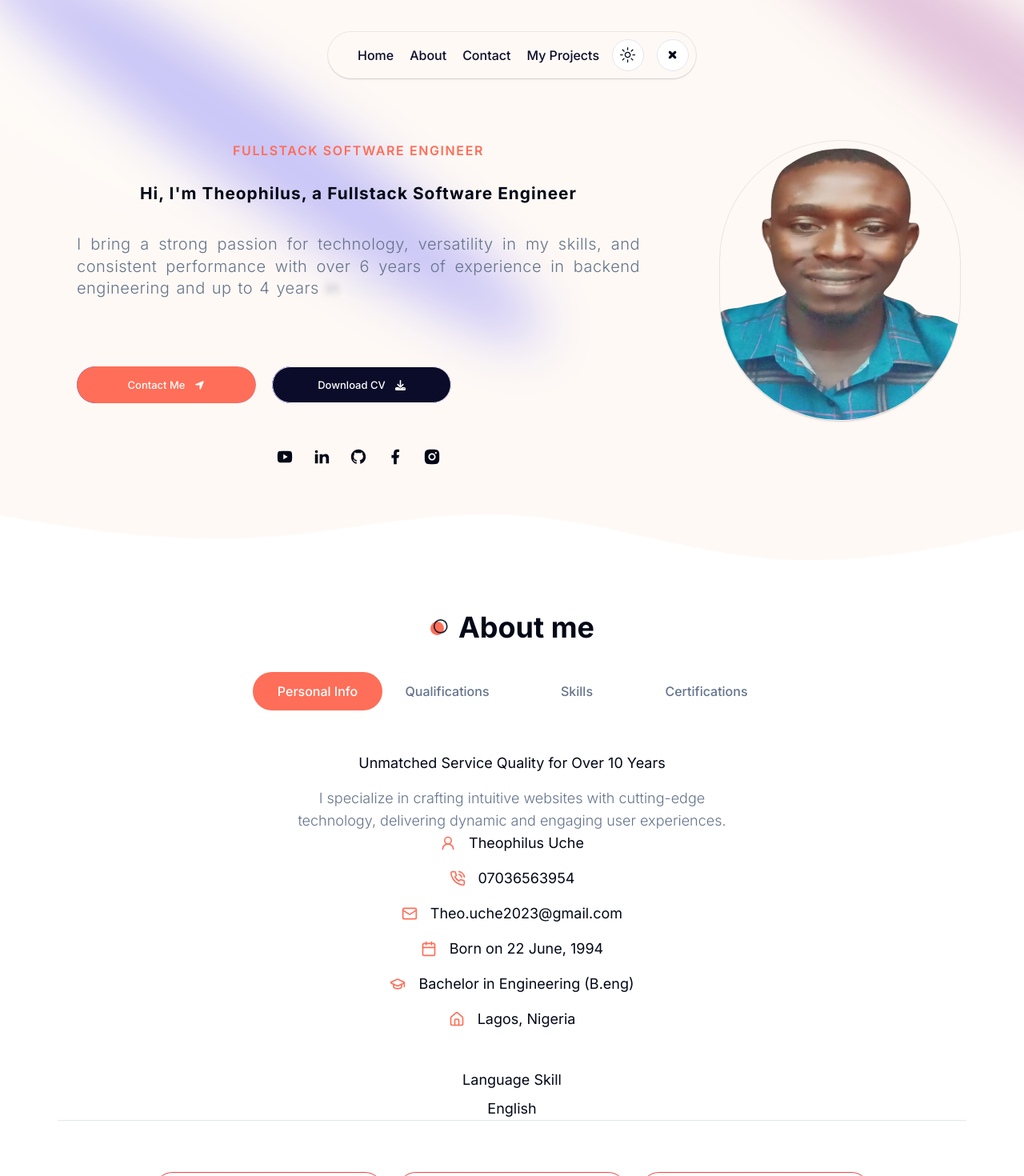
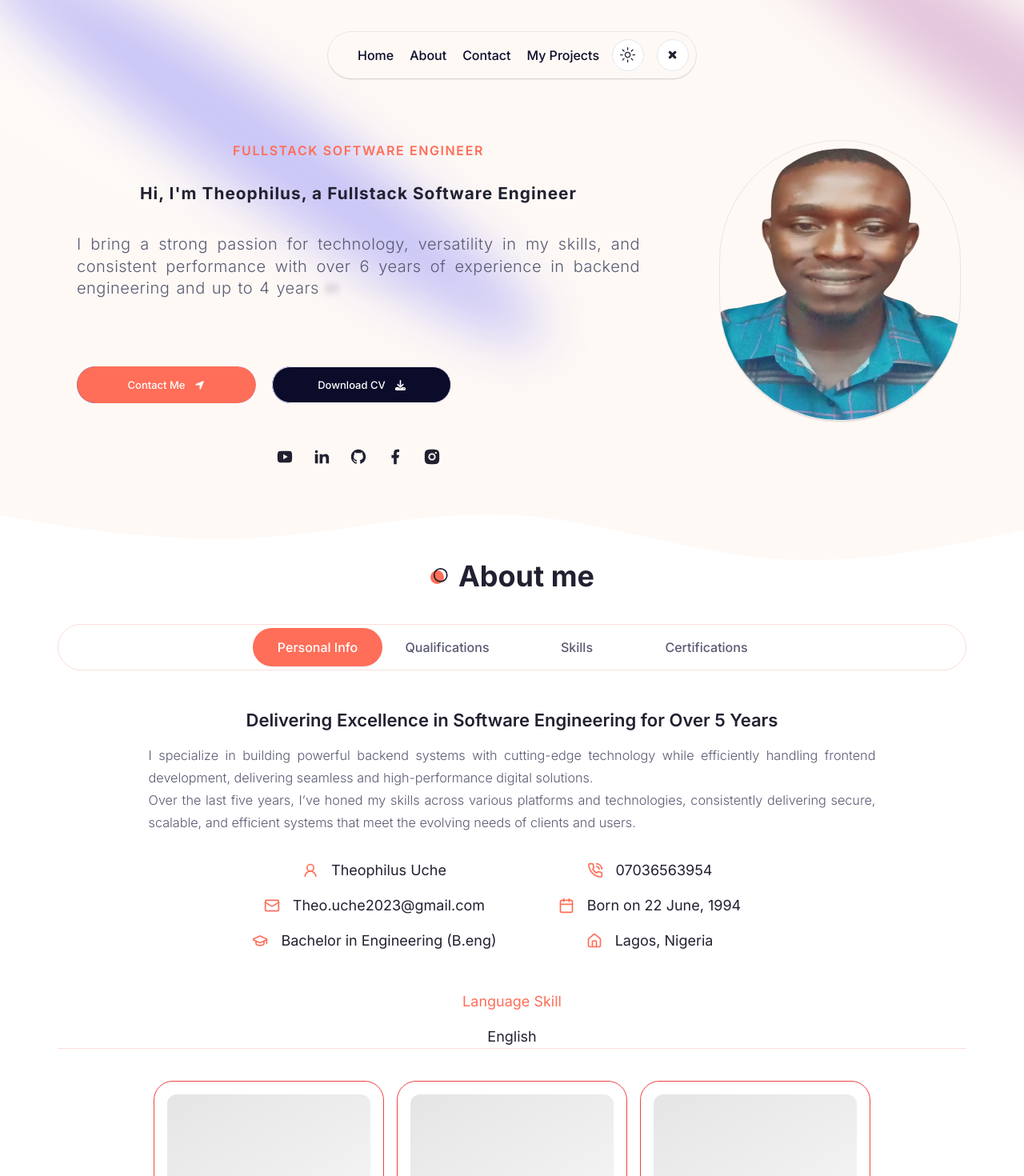
Before and after one commit to TheSoftNode/personal-portfolio, a Next.js app: page / in a window 1280 px wide. Shown: the top 1470 px of the page at 80% size. Built offline with nearby package versions, Linux system fonts and the light colour scheme.

Commit message:
added more styles to the about section

```diff
--- a/app/globals.css
+++ b/app/globals.css
@@ -5,7 +5,8 @@
 @layer base {
   :root {
     --background: 0 0% 100%;
-    --foreground: 222.2 84% 4.9%;
+    --foreground: 240 19% 16%;
+    /* --foreground: 222.2 84% 4.9%; */
     --card: 0 0% 100%;
     --card-foreground: 222.2 84% 4.9%;
     --popover: 0 0% 100%;
@@ -14,13 +15,14 @@
     --primary-foreground: 210 40% 98%;
     --secondary: 210 40% 96.1%;
     --secondary-foreground: 222.2 47.4% 11.2%;
-    --muted: 210 40% 96.1%;
-    --muted-foreground: 215.4 16.3% 46.9%;
+    --muted: 60 4.8% 95.9%;
+    --muted-foreground: 237 13% 40%;;
     --accent: 210 40% 96.1%;
     --accent-foreground: 222.2 47.4% 11.2%;
     --destructive: 0 84.2% 60.2%;
     --destructive-foreground: 210 40% 98%;
-    --border: 214.3 31.8% 91.4%;
+    /* --border: 214.3 31.8% 91.4%; */
+    --border: 8 82% 92%;
     --input: 214.3 31.8% 91.4%;
     --ring: 222.2 84% 4.9%;
     --radius: 0.5rem;
@@ -69,12 +71,24 @@
     @apply bg-background text-foreground;
   }
 
+  .h1 {
+    @apply text-[16px] md:text-[120%] leading-[20px] xlg:text-[160%] xlg:leading-[65px] lgm:text-[130%] lg:text-[110%] xl:text-[180%] xl:leading-[78px] font-bold;
+  }
+
+  .h2 {
+    @apply text-4xl font-bold;
+  }
+
+  .h3 {
+    @apply text-2xl font-bold;
+  }
+
+  .h4 {
+    @apply text-[22px] font-semibold;
+  }
+
   .subtitle {
     @apply text-muted-foreground font-light;
-  }
-
-  .h1 {
-    @apply text-[16px] md:text-[120%] leading-[20px] xlg:text-[160%] xlg:leading-[65px] lgm:text-[130%] lg:text-[110%] xl:text-[180%] xl:leading-[78px] font-bold;
   }
 
   .section-title {
--- a/components/About.tsx
+++ b/components/About.tsx
@@ -159,6 +159,38 @@ const skillData = [
   },
 ];
 
+const skillData1 = [
+  {
+    title: "skills",
+    data: [
+      "HTML", "CSS", "JAVASCRIPT",
+      "TYPESCRIPT", "TAILWIND.CSS", "WEBPACK...",
+      "REACT", "NEXTJS", "REDUX",
+      "NODEJS", "DOTNETCORE", "C#", "PYTHON",
+      "SQL", "MYSQL", "REDIS", "MONGODB", "FIREBASE", "SQLITE",
+      "DOCKER", "KUBERNETES", "MICROSERVICES",
+      "BASH/PYTHON SCRIPTING", "AWS", "AUTOMATION", "C LANGUAGE",
+    ],
+  },
+  {
+    title: "tools",
+    data: [
+      {
+        imgPath: "/about/vscode.svg",
+      },
+      {
+        imgPath: "/about/figma.svg",
+      },
+      {
+        imgPath: "/about/notion.svg",
+      },
+      {
+        imgPath: "/about/wordpress.svg",
+      },
+    ],
+  },
+];
+
 const About = (props: Props) =>
 {
   const getData = (arr: any, title: string) =>
@@ -166,16 +198,16 @@ const About = (props: Props) =>
     return arr.find((item: any) => item.title === title);
   };
   return (
-    <section className="xl:h-[860px] py-16 xl:py-24 sm:px-10 dark:border-y dark:border-y-slate-800">
-      <div className="container mx-auto">
-        <h2 className="section-title mb-8 xl:mb-16 text-center mx-auto">
+    <section className="xl:h-[860px]  dark:pt-10 pb-10 xl:py-24 sm:px-10 dark:border-y dark:border-y-slate-800">
+      <div className="container xl:w-full">
+        <h2 className="section-title mb-10 xl:mb-16 text-center mx-auto">
           About me
         </h2>
         <div className="flex flex-col xl:flex-row">
           {/* tabs */}
           <div className="flex-1">
             <Tabs defaultValue="personal">
-              <TabsList className="w-full sm:flex flex-col md:flex-row xl:gap-7  xl:border dark:border-none ">
+              <TabsList className="w-full sm:flex flex-col md:flex-row xl:gap-7  md:border dark:border-none ">
                 <TabsTrigger className="w-[162px] xl:w-auto" value="personal">
                   Personal Info
                 </TabsTrigger>
@@ -196,17 +228,20 @@ const About = (props: Props) =>
               <div className="text-lg mt-12 xl:mt-8">
                 {/* personal */}
                 <TabsContent value="personal">
-                  <div className="text-center xl:text-left">
-                    <h3 className="h3 mb-4">
-                      Unmatched Service Quality for Over 10 Years
+                  <div className="text-center">
+                    <h3 className="h4 mb-4">
+                      Delivering Excellence in Software Engineering for Over 5 Years
                     </h3>
-                    <p className="subtitle max-w-xl mx-auto xl:mx-0 ">
-                      I specialize in crafting intuitive websites with
-                      cutting-edge technology, delivering dynamic and engaging
-                      user experiences.
+                    <p className="subtitle text-[90%] mb-8 md:max-w-[80%] mx-auto  text-justify ">
+                      I specialize in building powerful backend systems with cutting-edge technology
+                      while efficiently handling frontend development, delivering seamless and
+                      high-performance digital solutions. <br />
+                      Over the last five years, I’ve honed my skills across various platforms
+                      and technologies, consistently delivering secure, scalable, and efficient systems that meet
+                      the evolving needs of clients and users.
                     </p>
                     {/* icons */}
-                    <div className="grid xl:grid-cols-2 gap-4 mb-12">
+                    <div className="grid md:grid-cols-2 max-w-2xl mx-auto gap-4 mb-12">
                       {infoData.map((item: any, index: number) =>
                       {
                         return (
@@ -221,8 +256,8 @@ const About = (props: Props) =>
                       })}
                     </div>
                     {/* languages */}
-                    <div className="flex flex-col gap-y-2">
-                      <div className="text-primary-second">Language Skill</div>
+                    <div className="flex flex-col gap-y-4">
+                      <div className="text-[#FE6E58]">Language Skill</div>
                       <div className="border-b border-border">
                         <div>English</div>
                       </div>
@@ -300,7 +335,7 @@ const About = (props: Props) =>
                       <TabsContent value="education">
                         {/* education */}
                         <div className="flex flex-col gap-y-6">
-                          <div className="flex gap-x-4 items-center text-[22px] text-purple">
+                          <div className="flex gap-x-4 items-center text-[22px] text-[#621462] dark:text-purple">
                             {/* <GraduationCap size={28} /> */}
                             <h4 className="capitalize font-medium">
                               Education
@@ -326,7 +361,7 @@ const About = (props: Props) =>
                                         <ShieldCheck />
                                         {qualification}
                                       </div>
-                                      <div className="text-base text-purple font-medium flex gap-2">
+                                      <div className="text-base text-[#621462] dark:text-purple font-medium flex gap-2">
                                         <CalendarDays />
                                         {years}
                                       </div>
@@ -345,23 +380,24 @@ const About = (props: Props) =>
                 {/* skills */}
                 <TabsContent value="skills">
                   <div className="text-center xl:text-left">
-                    <h3 className="h3 mb-8">What I Use Everyday</h3>
+                    <h3 className="h3 mb-8 ">What I Use Everyday</h3>
                     {/* skills  */}
                     <div className="mb-16">
-                      <h4 className="text-xl font-semibold mb-2">Skills</h4>
-                      <div className="border-b border-border mb-4"></div>
+                      <h4 className="text-xl dark:text-[#FE6E58] text-[purple] font-semibold mb-2">Skills</h4>
+                      <div className="border-b border-border mb-6"></div>
                       {/* skill list */}
-                      <div>
-                        {getData(skillData, "skills").data.map(
+                      <div className="flex gap-3 flex-wrap">
+                        {getData(skillData1, "skills").data.map(
                           (item: any, index: number) =>
                           {
-                            const { name } = item;
+                            // const { name } = item;
                             return (
                               <div
-                                className="w-2/4 text-center xl:text-left mx-auto xl:mx-0"
+                                className="xl:text-left mx-auto border border-[purple] dark:border-[#3d0b3d] rounded-full p-3"
                                 key={index}
                               >
-                                <div className="font-medium">{name}</div>
+                                <div className="font-medium">{item}</div>
+                                {/* <div className="font-medium">{name}</div> */}
                               </div>
                             );
                           }
--- a/components/ui/floating-navbar.tsx
+++ b/components/ui/floating-navbar.tsx
@@ -1,5 +1,5 @@
 "use client";
-import React, { useState } from "react";
+import React, { useEffect, useRef, useState } from "react";
 import { FaPlus } from "react-icons/fa";
 import { TiTimes } from "react-icons/ti";
 import
@@ -26,53 +26,42 @@ export const FloatingNav = ({
     className?: string;
 }) =>
 {
-    // const { scrollYProgress } = useScroll();
 
     const [visible, setVisible] = useState(true);
+    const motionRef = useRef<HTMLDivElement>(null);
+    const boxRef = useRef<HTMLButtonElement>(null);
+    // console.log(boxRef, motionRef);
 
-    // useMotionValueEvent(scrollYProgress, "change", (current) =>
+    // if (!motionRef.current || !boxRef.current) return;
+    // const box = boxRef.current;
+    // const motion = motionRef.current;
+
+    // box.addEventListener('mousedown', () =>
     // {
-    //     // Check if current is not undefined and is a number
-    //     if (typeof current === "number")
-    //     {
-    //         let direction = current! - scrollYProgress.getPrevious()!;
+    //     console.log('clicked')
+    // });
 
-    //         if (scrollYProgress.get() < 0)
-    //         {
-    //             setVisible(false);
-    //         }
-    //         else
-    //         {
-    //             if (direction >= 0)
-    //             {
-    //                 setVisible(true);
-    //             } else
-    //             {
-    //                 setVisible(true);
-    //             }
-    //         }
-    //     }
-    // });
+
 
     return (
 
         <AnimatePresence mode="wait">
             {visible === true ? (
                 <motion.div
-                    // initial={{
-                    //     opacity: 1,
-                    //     // y: -100,
-                    //     y: 0,
-                    // }}
-                    // animate={{
-                    //     // y: visible ? 0 : -100,
-                    //     y: 0,
-                    //     // opacity: visible ? 1 : 0,
-                    //     opacity: 1,
-                    // }}
-                    // transition={{
-                    //     duration: 0.3,
-                    // }}
+                    initial={{
+                        opacity: 1,
+                        // y: -100,
+                        y: 0,
+                    }}
+                    animate={{
+                        // y: visible ? 0 : -100,
+                        y: 0,
+                        // opacity: visible ? 1 : 0,
+                        opacity: 1,
+                    }}
+                    transition={{
+                        duration: 0.3,
+                    }}
                     className={cn(
                         "flex max-w-fit fixed top-10 inset-x-0 mx-auto border border-transparent dark:border-white/[0.2] rounded-full dark:bg-black-100 bg-[#fef9f5] shadow-[0px_2px_3px_-1px_rgba(0,0,0,0.1),0px_1px_0px_0px_rgba(25,28,33,0.02),0px_0px_0px_1px_rgba(25,28,33,0.08)] z-[5000] pr-2 pl-8 py-2  items-center justify-center space-x-4",
                         className
@@ -104,17 +93,20 @@ export const FloatingNav = ({
                     </div>
                 </motion.div>
             ) : (
-                <motion.div
+                <div
 
                     className={cn(
                         "flex z-[9000] fixed top-9 right-20 max-w-fit  border border-transparent dark:border-white/[0.2] rounded-full shadow-[0px_2px_3px_-1px_rgba(0,0,0,0.1),0px_1px_0px_0px_rgba(25,28,33,0.02),0px_0px_0px_1px_rgba(25,28,33,0.08)]",
                         className
                     )}
+
                 >
-                    <div>
+                    <div ref={motionRef}>
                         <Button
                             variant="outline"
                             size="icon"
+                            ref={boxRef}
+                            // onMouseDown={() => console.log("entered!")}
                             onClick={() => setVisible(true)}
                         >
                             <FaPlus className="h-[1.2rem] w-[1.2rem] rotate-0 scale-100 transition-all dark:-rotate-90 dark:scale-0" />
@@ -122,7 +114,7 @@ export const FloatingNav = ({
                         </Button>
                     </div>
 
-                </motion.div>
+                </div>
             )
 
             }
```
